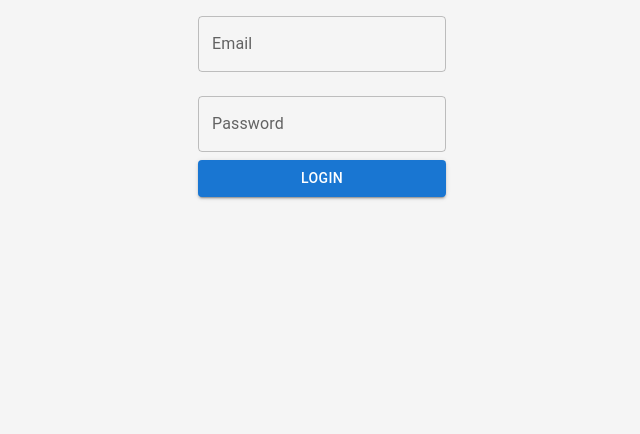
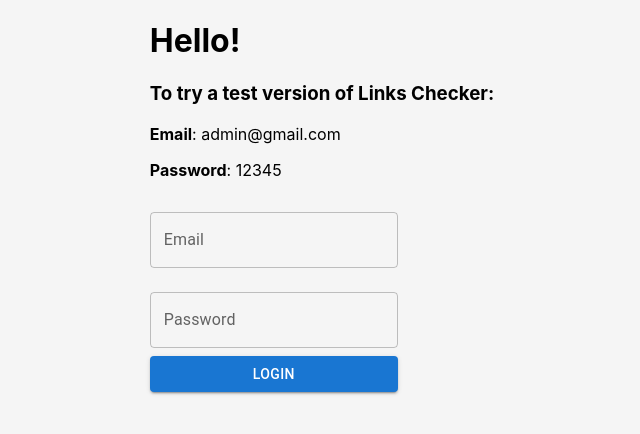
Before and after one commit to seomaks/backlinks-checker-demo, a React (Create React App) app: page / in a window 1280 px wide. Shown: the top 434 px of the page, without its empty margins (318-958 px from the left). Built offline with nearby package versions, Linux system fonts and the light colour scheme; no server answers.

Commit message:
fixed login bug 2

```diff
--- a/src/components/login/login.tsx
+++ b/src/components/login/login.tsx
@@ -38,6 +38,12 @@
 
   return <Grid container justifyContent={'center'}>
     <Grid item justifyContent={'center'}>
+
+      <h1>Hello!</h1>
+      <h3>To try a test version of Links Checker:</h3>
+      <p><b>Email</b>: admin@gmail.com</p>
+      <p><b>Password</b>: 12345</p>
+
       <form onSubmit={formik.handleSubmit}>
         <FormControl>
           <FormGroup>
```
